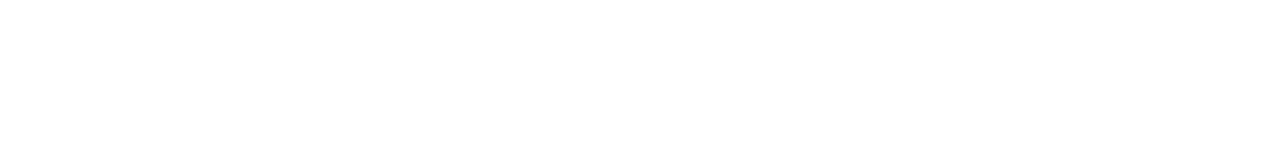
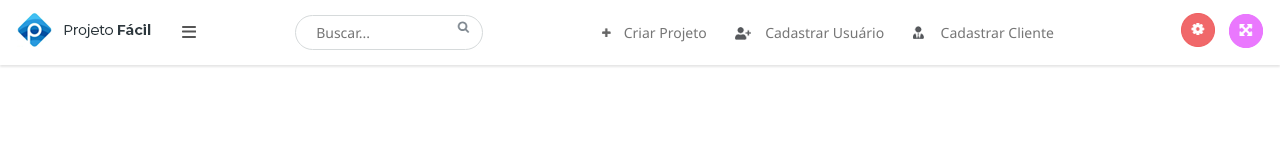
Before and after one commit to c0sta/gsw-teste, a React app: page /dashboard in a window 1280 px wide. Built offline with nearby package versions, Linux system fonts and the light colour scheme.

Commit message:
component dashboard header done

```diff
--- a/src/view/App.css
+++ b/src/view/App.css
@@ -9,15 +9,16 @@ html, body, #root{
   height: 100%;
 }
 
-
+/*
 .App{
   height: 100%;
   width: 100%;
   flex-direction: column;
-  background-image: url("./assets/background.png");
+  background-image: url("./assets/login/background.png");
   background-repeat: no-repeat;
   background-size: cover;
   display: flex;
   align-items: center;
   justify-content: center;
 }
+*/
--- /dev/null
+++ b/src/view/components/Header/Header.css
@@ -0,0 +1,76 @@
+
+.header-box{
+    display: flex;
+    flex: 1;
+    flex-direction: row;
+    align-items: center;
+    justify-content: space-between;
+    padding: 15px;
+    height: 65px;
+    box-shadow: 0px 2px 2px rgba(0, 0, 0, 0.10);
+
+}
+
+.header-logo{
+    width: 15%;
+    /*background: blue;*/
+    display: flex;
+    justify-content: space-between;
+    align-items: center;
+    cursor: pointer;
+}
+
+.header-sandwich{
+    border: none;
+    background: #fff;
+    cursor: pointer;
+}
+
+.header-search{
+    flex-direction: row;
+    justify-content: center;
+    align-items: center;
+    height: 100%;
+    width: 15%;
+    border: 1px solid rgb(214, 218, 219);
+    border-radius: 25px;
+
+}
+.header-search input{
+    border: none;
+    background: transparent;
+    height: 100%;
+    width: 85%;
+    text-indent: 10px;
+    padding: 10px;
+}
+
+.header-buttons{
+    display: flex;
+    flex-direction: row;
+    width: 40%;
+    align-items: center;
+    justify-content: space-evenly;
+
+}
+
+.button-box{
+    display: flex;
+    align-items: center;
+    flex-direction: row;
+    text-decoration: none;
+
+}
+
+.button{
+    text-indent: 10px;
+    color: #767676;
+    border: none;
+    background: transparent;
+    cursor: pointer;
+}
+
+.header-extra-buttons{
+    flex-direction: row;
+    display: flex;
+}
--- /dev/null
+++ b/src/view/components/Header/Header.js
@@ -0,0 +1,77 @@
+import React from 'react';
+import {Link} from 'react-router-dom';
+
+/**
+ * IMPORTING ASSETS
+ */
+import logo from '../../assets/dashboard/logo-dashboard.png';
+import lupa from '../../assets/dashboard/lupa.png';
+import settings from '../../assets/dashboard/settings.png';
+import resize from '../../assets/dashboard/resize.png';
+import sandwich from '../../assets/dashboard/sandwich.png';
+import project from '../../assets/dashboard/add-project.png';
+import user from '../../assets/dashboard/add-user.png';
+import client from '../../assets/dashboard/add-client.png';
+import './Header.css';
+
+export default function Header(){
+    return(
+        <header className="header-box">
+
+            <div className="header-logo">
+                <Link to="/">
+                    <img src={logo} alt="logo" />
+                </Link>
+                <button className="header-sandwich">
+                    <img src={sandwich} alt="sandwich menu"></img>
+                </button>
+            </div>
+
+            <div className="header-search">
+                <input type="text" autoComplete placeholder="Buscar..."/>
+                <img src={lupa} alt="lupa icon"/>
+            </div>
+
+
+            <div className="header-buttons">
+
+                <div >
+                    <Link to="dashboard/criar-projeto" className="button-box">
+                        <img src={project} alt="create project"></img>
+                        <button className="button">
+                            Criar Projeto
+                        </button>
+                    </Link>
+                </div>
+
+                <div >
+                    <Link to="dashboard/cadastrar-usuario" className="button-box">
+                        <img src={user} alt="create user"></img>
+                        <button className="button">
+                            Cadastrar Usuário
+                        </button>
+                    </Link>
+                </div>
+                <div>
+                    <Link to="dashboard/cadastrar-cliente" className="button-box">
+                    <img src={client} alt="create client"></img>
+                    <button className="button">
+                        Cadastrar Cliente
+                    </button>
+                    </Link>
+                </div>
+
+
+
+            </div>
+            <div className="header-extra-buttons">
+                <button className="button">
+                    <img src={settings} alt="settings icon"></img>
+                </button>
+                <button className="button">
+                    <img src={resize} alt="resize icon"></img>
+                </button>
+            </div>
+        </header>
+    );
+}
--- /dev/null
+++ b/src/view/pages/Dashboard/Dashboard.js
@@ -0,0 +1,12 @@
+import React from 'react';
+import './Dashboard.css';
+import Header from '../../components/Header/Header';
+
+export default function Dashboard(){
+
+    return(
+        <Header />
+    );
+
+
+}
--- a/src/view/pages/Login/style.css
+++ b/src/view/pages/Login/Login.css
@@ -10,7 +10,7 @@
     height: 100%;
     width: 100%;
     flex-direction: column;
-    background-image: url("../../assets/background.png");
+    background-image: url("../../assets/login/background.png");
     background-repeat: no-repeat;
     background-size: cover;
     display: flex;
@@ -84,7 +84,7 @@
     height: 12%;
 }
 
-.button {
+.button-acessar {
     width: 100%;
     height: 100%;
     border-radius: 6px;
--- a/src/view/pages/Login/Login.js
+++ b/src/view/pages/Login/Login.js
@@ -2,8 +2,8 @@ import React from 'react';
 
 import {Link} from 'react-router-dom';
 
-import logo from '../../assets/logo.png';
-import './style.css';
+import logo from '../../assets/login/logo.png';
+import './Login.css';
 
 
 
@@ -40,7 +40,7 @@ export default function Login(){
 
                         <div className="login-button">
                             <Link to="/dashboard">
-                                <button className="button">Acessar conta</button>
+                                <button className="button-acessar">Acessar conta</button>
                             </Link>
                         </div>
 
--- a/src/view/routes.js
+++ b/src/view/routes.js
@@ -2,6 +2,7 @@ import React from 'react';
 import { BrowserRouter, Route } from 'react-router-dom';
 
 import Login from './pages/Login/Login';
+import Dashboard from './pages/Dashboard/Dashboard';
 
 
 
@@ -9,9 +10,17 @@ export default function Routes(){
     return (
         <BrowserRouter>
             <Route path="/" exact component={Login} />
-            <Route path="/dashboard"exact />
+            <Route path="/dashboard" exact component={Dashboard} />
 
         </BrowserRouter>
     );
 
 }
+
+/* FALTA CRIAR OS COMPONENTS
+
+<Route path="/dashboard/criar-projeto" exact component={CreateProject}/>
+<Route path="/dashboard/cadastrar-usuario" exact component={CreateUser}/>
+<Route path="/dashboard/cadastrar-cliente" exact component={CreateClient}/>
+
+*/
```
Also changed, not shown: src/view/components/SideBar/SideBar.js (added, +27 -0 lines), src/view/assets/dashboard/add-client.png (added), src/view/assets/dashboard/add-project.png (added), src/view/assets/dashboard/add-user.png (added), src/view/assets/dashboard/logo-dashboard.png (added), src/view/assets/dashboard/lupa.png (added), src/view/assets/dashboard/resize.png (added), src/view/assets/dashboard/sandwich.png (added), src/view/assets/dashboard/settings.png (added), src/view/assets/login/background.png (renamed from src/view/assets/background.png), src/view/assets/login/logo.png (renamed from src/view/assets/logo.png), src/view/components/SideBar/SideBar.css (added), src/view/pages/Dashboard/Dashboard.css (added).
